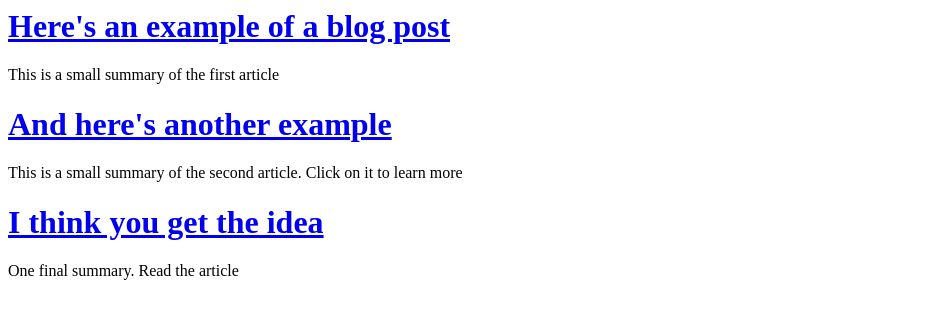
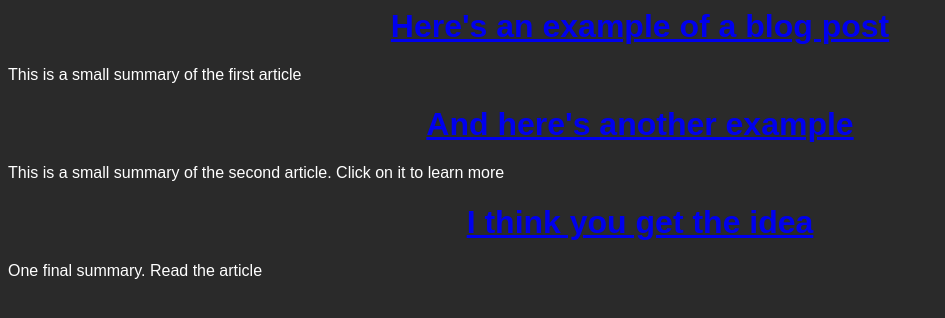
Before and after one commit to johngarrett/how-to-structure-a-blog, a plain HTML site: page style2.html in a window 1280 px wide. Shown: the whole page, without its empty margins (0-945 px from the left). Drawn offline with Linux system fonts and the light colour scheme.

Commit message:
sike: added color

```diff
--- a/style2.html
+++ b/style2.html
@@ -1,6 +1,19 @@
 
 <html>
 <head>
+<style>
+.centered {
+    text-align: center;
+}
+body {
+      font-family: Sans-Serif;
+      background-color: #2a2a2a;
+      color: #FFFFFF;
+}
+a:any-link:active {
+    color: blue;
+}
+</style>
 </head>
 <body>
     <div class="stack">
```
Also changed, not shown: page1.html (+10 -0 lines), post-1.html (+10 -0 lines), post-2.html (+10 -0 lines), post-3.html (+10 -0 lines), style1.html (+10 -0 lines).
